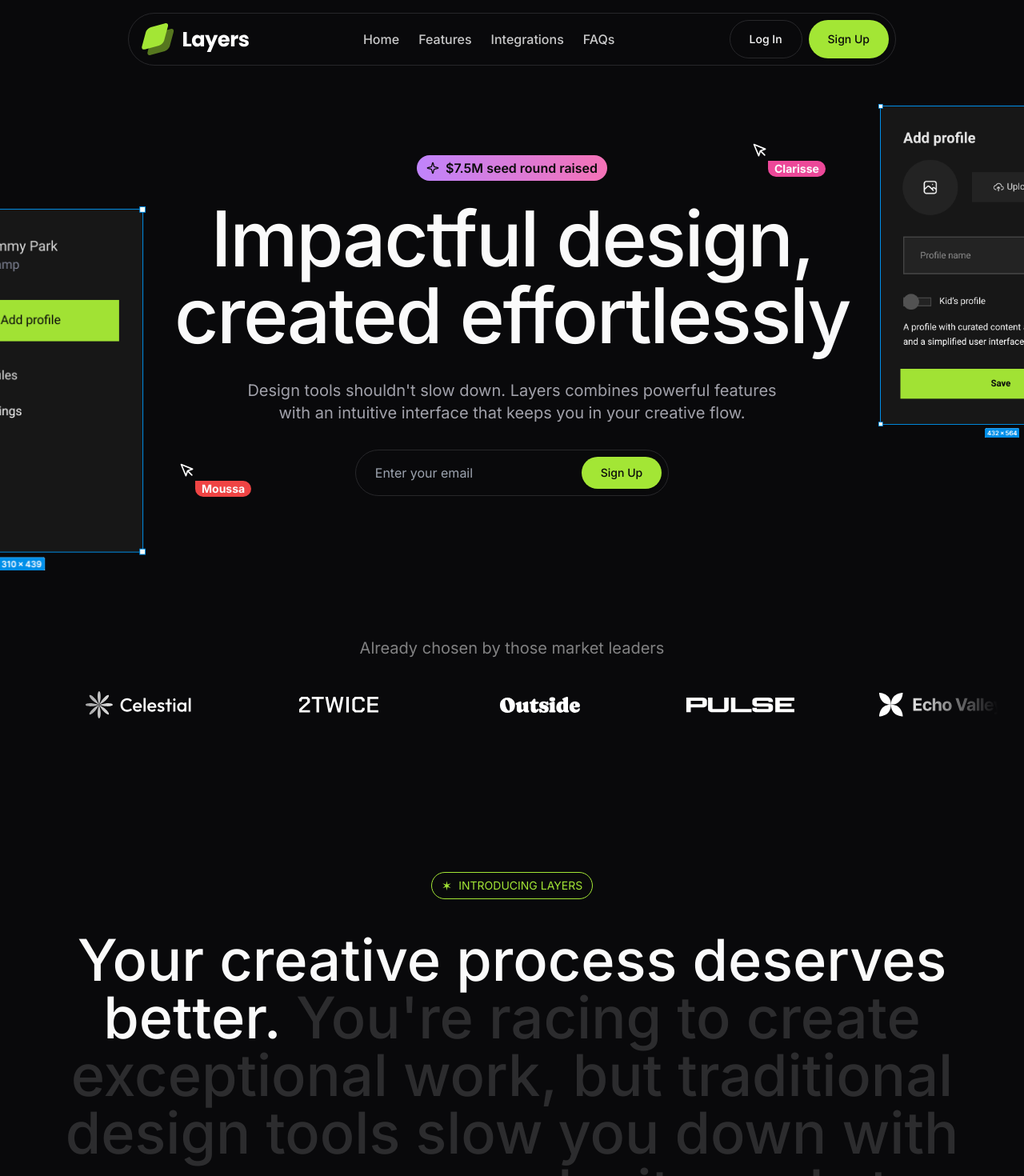
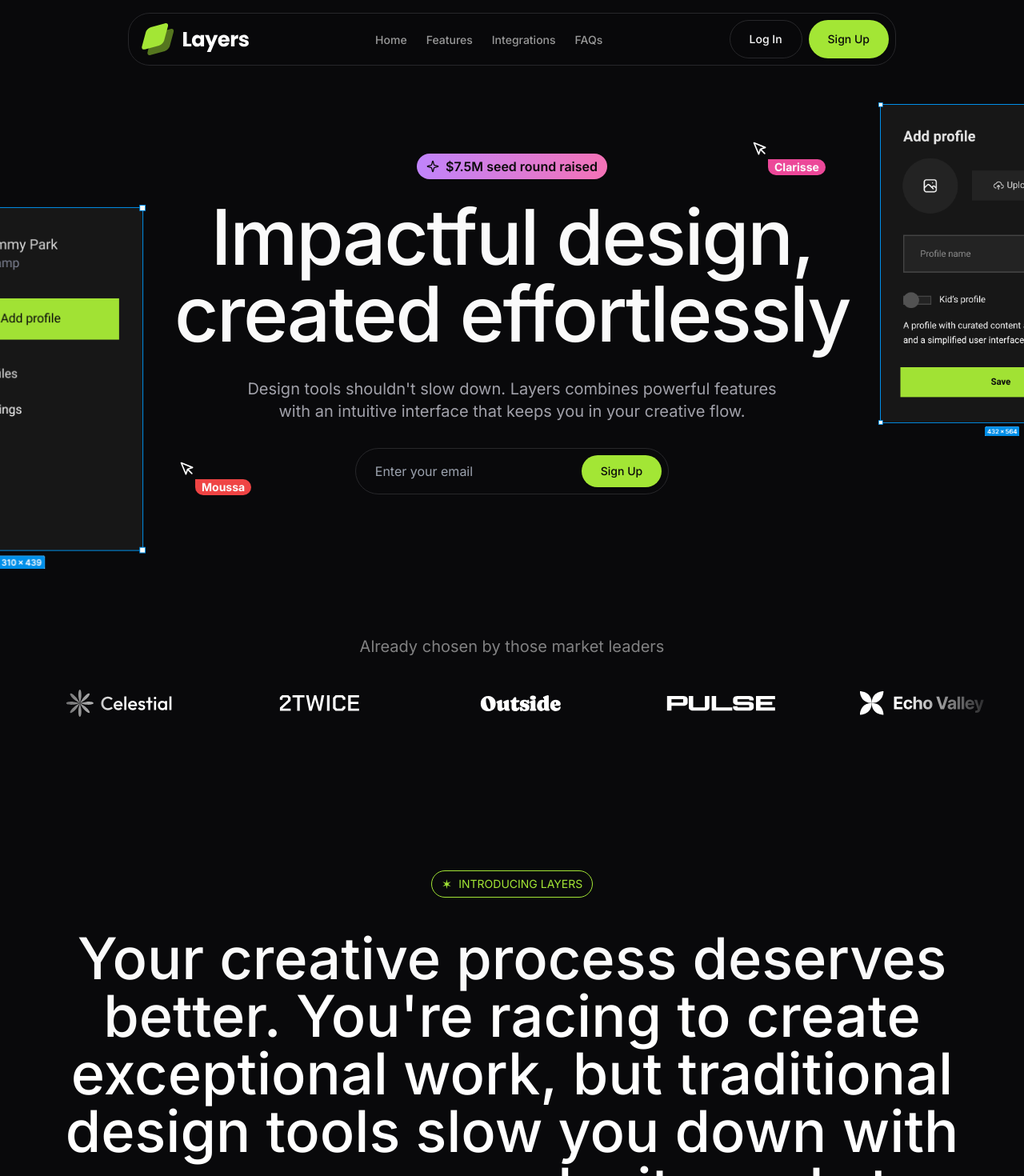
Before and after one commit to suchada-hn/design-tool-landing-page, a Next.js app: page / in a window 1280 px wide. Shown: the top 1470 px of the page at 80% size. Built offline with nearby package versions, Linux system fonts and the light colour scheme.

Commit message:
(2/2) feat(landing-page): added animations

```diff
--- a/src/components/brands-ticker.tsx
+++ b/src/components/brands-ticker.tsx
@@ -27,7 +27,7 @@ export function BrandsTicker() {
   return (
     <section className="overflow-x-clip pt-20 pb-24">
       <div className="container">
-        <h1 className="text-xl text-primary/50 text-center">Already chosen by those market leaders</h1>
+        <h1 className="text-xl text-primary/50 text-center text-pretty">Already chosen by those market leaders</h1>
         <div className="flex mt-10 overflow-hidden [mask-image:linear-gradient(to_right,transparent,black_10%,black_90%,transparent)]">
           <motion.div
             animate={{x: "-50%"}} transition={{duration: 30, ease: "linear", repeat: Infinity}}
--- a/src/components/hero-section.tsx
+++ b/src/components/hero-section.tsx
@@ -1,26 +1,76 @@
+"use client"
+
 import {CustomButton} from "@/components/ui/custom-button";
 import DesignExample1 from "@/assets/design-example-1.png";
 import DesignExample2 from "@/assets/design-example-2.png";
+import CursorYou from "@/assets/cursor-you.svg";
 import {Sparkle} from "lucide-react";
 import Image from "next/image";
 import {Pointer} from "@/components/ui/pointer";
+import {motion, useAnimate} from "framer-motion";
+import {useEffect} from "react";
 
 export function HeroSection() {
+
+  const [leftDesignScope, leftDesignAnimate] = useAnimate()
+  const [leftPointerScope, leftPointerAnimate] = useAnimate()
+  const [rightDesignScope, rightDesignAnimate] = useAnimate()
+  const [rightPointerScope, rightPointerAnimate] = useAnimate()
+
+  useEffect(() => {
+    leftDesignAnimate([
+      [leftDesignScope.current, {opacity: 1}, {duration: 0.5}],
+      [leftDesignScope.current, {x: 0, y: 0}, {duration: 0.5}],
+    ])
+    leftPointerAnimate([
+      [leftPointerScope.current, {opacity: 1}, {duration: 0.5}],
+      [leftPointerScope.current, {x: -100, y: 0}, {duration: 0.5}],
+      [leftPointerScope.current, {x: 0, y: [0, 16, 0]}, {duration: 0.5, ease: "easeInOut"}],
+    ])
+    rightDesignAnimate([
+      [rightDesignScope.current, {opacity: 1}, {duration: 0.5, delay: 1.5}],
+      [rightDesignScope.current, {x: 0, y: 0}, {duration: 0.5}],
+    ])
+    rightPointerAnimate([
+      [rightPointerScope.current, {opacity: 1}, {duration: 0.5, delay: 1.5}],
+      [rightPointerScope.current, {x: 175, y: 0}, {duration: 0.5}],
+      [rightPointerScope.current, {x: 0, y: [0, 20, 0]}, {duration: 0.5}],
+    ])
+  }, [])
+
   return (
-    <section className="py-24 overflow-hidden">
+    <section className="py-24 mt-24 overflow-hidden" style={{cursor: `url(${CursorYou.src}), auto`}}>
       <section className="container relative">
-        <div className="absolute -left-32 top-16 max-xl:hidden">
-          <Image src={DesignExample1} alt="Design Example 1" width={310} height={438}/>
-        </div>
-        <div className="absolute -right-32 -top-16 max-xl:hidden">
-          <Image src={DesignExample2} alt="Design Example 2" width={310} height={438}/>
-        </div>
-        <div className="absolute left-56 top-96 max-xl:hidden">
+        <motion.div
+          ref={leftDesignScope}
+          initial={{opacity: 0, x: -100, y: 100}}
+          drag dragSnapToOrigin={true}
+          className="absolute -left-32 top-16 max-xl:hidden"
+        >
+          <Image src={DesignExample1} alt="Design Example 1" width={310} height={438} draggable={false}/>
+        </motion.div>
+        <motion.div
+          ref={leftPointerScope}
+          initial={{opacity: 0, x: -100, y: 100}}
+          className="absolute left-56 top-96 max-xl:hidden"
+        >
           <Pointer displayName="Moussa" color="red"/>
-        </div>
-        <div className="absolute right-80 -top-4 max-xl:hidden">
+        </motion.div>
+        <motion.div
+          ref={rightDesignScope}
+          drag dragSnapToOrigin={true}
+          initial={{opacity: 0, x: 100, y: 100}}
+          className="absolute -right-32 -top-16 max-xl:hidden"
+        >
+          <Image src={DesignExample2} alt="Design Example 2" width={310} height={438} draggable={false}/>
+        </motion.div>
+        <motion.div
+          ref={rightPointerScope}
+          initial={{opacity: 0, x: 275, y: 100}}
+          className="absolute right-80 -top-4 max-xl:hidden"
+        >
           <Pointer displayName="Clarisse" color="pink"/>
-        </div>
+        </motion.div>
         <div className="flex flex-col items-center justify-center">
           <div
             className="inline-flex items-center justify-center px-3 py-1 bg-gradient-to-r from-purple-400 to-pink-400 rounded-full font-semibold text-neutral-950">
@@ -30,7 +80,8 @@ export function HeroSection() {
             className="text-6xl md:text-7xl lg:text-8xl font-medium text-center tracking-tight mt-6 text-balance max-w-2xl lg:max-w-4xl">Impactful
             design, created effortlessly</h1>
           <p className="text-center text-xl text-muted-foreground mt-8 max-w-prose text-balance">
-            Design tools shouldn&apos;t slow down. Layers combines powerful features with an intuitive interface that keeps you
+            Design tools shouldn&apos;t slow down. Layers combines powerful features with an intuitive interface that
+            keeps you
             in your creative flow.
           </p>
           <form className="flex items-center justify-between gap-2 border rounded-full p-2 mt-8 max-w-lg">
--- a/src/components/introduction-section.tsx
+++ b/src/components/introduction-section.tsx
@@ -1,17 +1,44 @@
+"use client"
+
 import {Tag} from "@/components/ui/tag";
+import {useScroll, useTransform} from "framer-motion";
+import {useEffect, useRef, useState} from "react";
+import {cn} from "@/lib/utils";
 
 const argument = " You're racing to create exceptional work, but traditional design tools slow you down with unnecessary complexity and steep learning curves. "
+const words = argument.split(" ")
 
 export function IntroductionSection() {
+  const scrollTarget = useRef<HTMLDivElement>(null)
+  const { scrollYProgress } = useScroll({target: scrollTarget, offset: ["start end", "end end"]})
+
+  const [currentWord, setCurrentWord] = useState(0)
+  const wordIndex = useTransform(scrollYProgress, [0, 1], [0, words.length -1] )
+
+  useEffect(() => {
+    wordIndex.on("change", (value) => {
+      setCurrentWord(value)
+    })
+  }, [wordIndex])
+
   return (
     <section className="py-24">
-      <div className="container flex flex-col items-center justify-center">
-        <Tag>Introducing Layers</Tag>
-        <div className="text-4xl md:text-6xl lg:text-7xl text-center font-medium mt-10 text-pretty max-w-5xl lg:max-w-7xl">
-          <span>Your creative process deserves better.</span>
-          <span className="text-primary/15">{argument}</span>
-          <span className="text-lime-400">That&apos;s why we built Layers.</span>
+      <div className="container">
+        <div className="sticky top-40 md:top-48 flex flex-col items-center justify-center">
+          <Tag>Introducing Layers</Tag>
+          <div className="text-4xl md:text-6xl lg:text-7xl text-center font-medium mt-10 text-pretty max-w-5xl lg:max-w-7xl">
+            <span>Your creative process deserves better.</span>
+            <span className="text-primary/15">
+              {words.map((word, index) => (
+                <span key={index} className={cn(index < currentWord && "text-white transition duration-500")}>
+                  {word + " "}
+                </span>
+              ))}
+            </span>
+            <span className="text-lime-400">That&apos;s why we built Layers.</span>
+          </div>
         </div>
+        <div className="h-[150vh]" ref={scrollTarget} />
       </div>
     </section>
   )
--- a/src/components/site-footer.tsx
+++ b/src/components/site-footer.tsx
@@ -37,7 +37,7 @@ export default function SiteFooter() {
             Build by <a href="https://github.com/MrInspection" target="_blank" rel="noreferrer" className="underline underline-offset-4">Moussa</a>.
             The source is available on <a href="https://github.com/MrInspection/design-tool-landing-page" target="_blank" rel="noreferrer" className="underline underline-offset-4">GitHub</a>.
           </div>
-          <div>
+          <div className="max-md:hidden">
             <Link
               href="https://github.com/MrInspection/design-tool-landing-page"
               target="_blank" rel="noreferrer" className={cn(buttonVariants({variant: "outline", size: "sm"}))}
--- a/src/components/site-header.tsx
+++ b/src/components/site-header.tsx
@@ -1,15 +1,31 @@
+"use client"
+
 import Image from "next/image";
 import {cn} from "@/lib/utils";
 import {buttonVariants} from "@/components/ui/button";
 import Link from "next/link";
 import {CustomButton} from "@/components/ui/custom-button";
 import LayersLogo from "@/assets/logo.svg";
+import {useState} from "react";
+import {X} from "lucide-react";
+import {AnimatePresence, motion} from "framer-motion";
+
+const NAV_LINKS = [
+  {href: "#", label: "Home"},
+  {href: "#", label: "Features"},
+  {href: "#", label: "Integrations"},
+  {href: "#", label: "FAQs"},
+]
 
 export default function SiteHeader() {
+  const [isOpen, setIsOpen] = useState(false);
+
   return (
-    <header className="py-4">
+    <header className="py-4 fixed w-full top-0 z-50">
       <div className="container max-w-5xl max-md:px-4">
-        <div className="flex justify-between border rounded-full px-4 py-2 md:pr-2 items-center">
+        <div
+          className="border rounded-[27px] bg-background/95 backdrop-blur supports-[backdrop-filter]:bg-background/60">
+          <div className="flex justify-between px-4 py-2 md:pr-2 items-center">
             <Link href="/">
               <Image
                 src={LayersLogo}
@@ -17,18 +33,21 @@ export default function SiteHeader() {
                 width={200} height={50}
                 className="h-9 md:h-11 w-fit"/>
             </Link>
-          <nav className="hidden lg:flex gap-6 font-medium items-center text-primary/80">
-            <Link href="#">Home</Link>
-            <Link href="#">Features</Link>
-            <Link href="#">Integrations</Link>
-            <Link href="#">FAQs</Link>
+            <nav className="hidden lg:flex gap-6 font-medium items-center">
+              {NAV_LINKS.map((link, index) => (
+                <Link key={index} href={link.href}>
+                  <span
+                    className="text-sm text-primary/60 hover:text-primary transition duration-300">{link.label}</span>
+                </Link>
+              ))}
             </nav>
             <div>
               <div className={cn(
                 buttonVariants({
                   variant: "ghost",
-                className: "-ml-2 mr-2 h-8 w-8 px-0 text-base hover:bg-transparent focus-visible:bg-transparent focus-visible:ring-0 focus-visible:ring-offset-0 md:hidden"
+                  className: "-ml-2 mr-2 h-8 w-8 px-0 text-base hover:bg-transparent focus-visible:bg-transparent focus-visible:ring-0 focus-visible:ring-offset-0 md:hidden transition duration-300 cursor-pointer"
                 }))}
+                   onClick={() => setIsOpen(!isOpen)}
               >
                 <svg
                   xmlns="http://www.w3.org/2000/svg"
@@ -36,7 +55,8 @@ export default function SiteHeader() {
                   viewBox="0 0 24 24"
                   strokeWidth="1.5"
                   stroke="currentColor"
-                className="!size-6"
+                  className={cn("!size-6", isOpen && "hidden")}
+                  onClick={() => setIsOpen(!isOpen)}
                 >
                   <path
                     strokeLinecap="round"
@@ -44,6 +64,7 @@ export default function SiteHeader() {
                     d="M3.75 9h16.5m-16.5 6.75h16.5"
                   />
                 </svg>
+                <X className={cn("!size-6 text-muted-foreground", !isOpen && "hidden")}/>
                 <span className="sr-only">Toggle Menu</span>
               </div>
               <div className="max-md:hidden inline-flex items-center gap-2">
@@ -55,10 +76,40 @@ export default function SiteHeader() {
                 </CustomButton>
               </div>
             </div>
-
           </div>
-
+          <MobileNav isOpen={isOpen}/>
+        </div>
       </div>
     </header>
   )
 }
+
+function MobileNav({isOpen}: { isOpen: boolean }) {
+  return (
+    <section className={cn(isOpen && "px-4 pb-4", "overflow-hidden")}>
+      <AnimatePresence>
+        {isOpen && (
+          <motion.div
+            initial={{ height: 0, opacity: 0 }}
+            animate={{ height: "auto", opacity: 1 }}
+            exit={{ height: 0, opacity: 0 }}
+            transition={{ duration: 0.3, ease: "easeInOut" }}
+            className="flex flex-col items-center gap-4 overflow-hidden"
+          >
+            {NAV_LINKS.map((link, index) => (
+              <Link key={index} href={link.href}>
+                <span>{link.label}</span>
+              </Link>
+            ))}
+            <CustomButton variant="secondary" size="sm">
+              Log In
+            </CustomButton>
+            <CustomButton variant="primary" size="sm">
+              Sign Up
+            </CustomButton>
+          </motion.div>
+        )}
+      </AnimatePresence>
+    </section>
+  )
+}
```
Also changed, not shown: src/components/features-section.tsx (line endings or trailing spaces), src/components/ui/custom-button.tsx (line endings or trailing spaces), src/components/ui/keyboard-key.tsx (line endings or trailing spaces), src/components/ui/pointer.tsx (line endings or trailing spaces), src/components/ui/tag.tsx (line endings or trailing spaces). Lines whose indentation alone changed are shown as unchanged.
